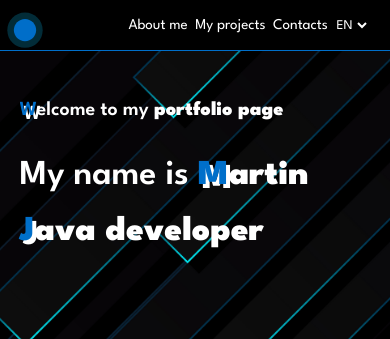
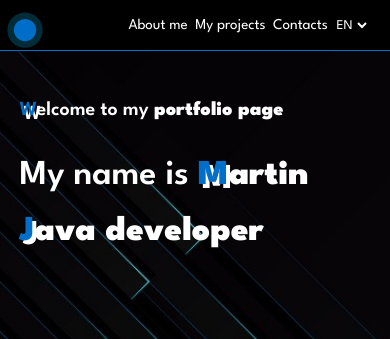
Before and after one commit to OwnStyle777/myPorfolioPage, a PHP site: page /index.php in a window 390 px wide. Shown: the top 339 px of the page. Run offline with PHP 8.4, Linux system fonts and the light colour scheme; some libraries are stand-ins or nearby versions.

Commit message:
rotate background for mobile devices

```diff
--- a/myPortfolio/index.css
+++ b/myPortfolio/index.css
@@ -115,6 +115,13 @@ body{
       }
       .anchorSize{
         font-size: 10px;
+      }
+
+      body{
+
+
+        background-image: url('background1smaller.jpg');
+
       }
 
 }
```
Also changed, not shown: myPortfolio/background1smaller.jpg.
